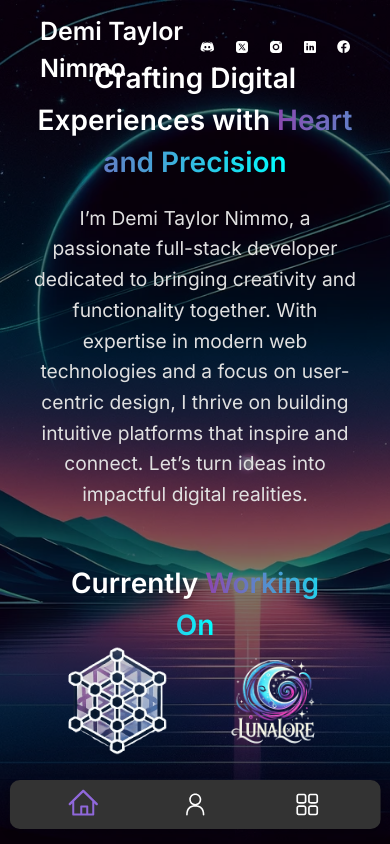
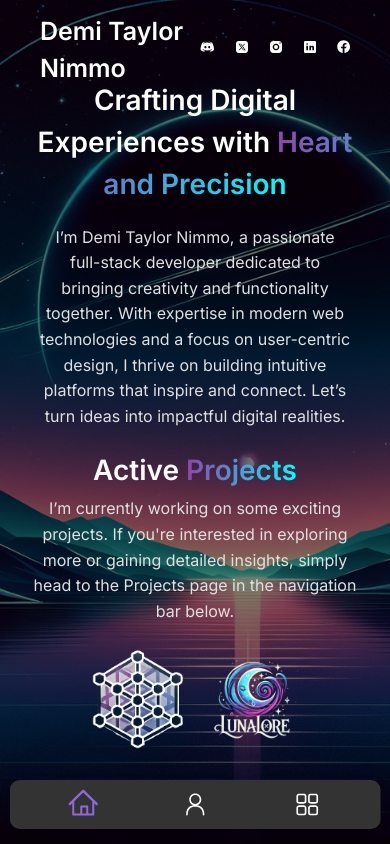
Before and after one commit to DemiInfinity/gh-pages, a Next.js app: page / in a window 390 px wide. Built offline with nearby package versions, Linux system fonts and the light colour scheme.

Commit message:
updated metadata and also added Active projects to main page

```diff
--- a/app/layout.tsx
+++ b/app/layout.tsx
@@ -8,9 +8,9 @@ const inter = Inter({ subsets: ["latin"] });
 
 export const metadata: Metadata = {
   title:
-    "Demi Taylor Nimmo - Professional Software Developer & Computer Scientist",
+    "Demi Taylor Nimmo - Full-Stack Developer | Software Engineer | Innovator",
   description:
-    "Explore the portfolio of Demi Taylor Nimmo, a highly skilled software developer with a strong background in computer science. Specializing in full-stack development, Tailwind CSS, and TypeScript, Demi creates robust and innovative solutions. Discover projects, skills, and the journey of a passionate developer dedicated to pushing the boundaries of technology.",
+    "Welcome to the portfolio of Demi Taylor Nimmo, a driven full-stack software developer and computer scientist with a passion for creating innovative digital solutions. Specializing in modern web technologies like TypeScript, React, and Tailwind CSS, Demi thrives on building intuitive, user-centric applications. Explore the projects, skills, and journey of a developer dedicated to pushing the boundaries of technology and making a lasting impact.",
 };
 
 export default function RootLayout({
--- a/app/page.tsx
+++ b/app/page.tsx
@@ -25,16 +25,18 @@ export default function Home() {
             on building intuitive platforms that inspire and connect. Let’s turn
             ideas into impactful digital realities.
           </p>
-          {/* "Currently Working On" Section */}
-          {/* "Currently Working On" Section */}
-          <section className="currentProjectsContainer">
+
           <h2 className="heading">
-              Currently <span className="gradientText">Working On</span>
+            Active <span className="gradientText">Projects</span>
           </h2>
+          <p className="textProjects">
+            I’m currently working on some exciting projects. If you're
+            interested in exploring more or gaining detailed insights, simply
+            head to the Projects page in the navigation bar below.
+          </p>
+
           <div className="projectsGrid">
-              {/* Project 1 */}
             <div className="projectCard">
-                <Link href="https://github.com/DemiInfinity/elementrix-ui">
               <Image
                 src={`${basePath}/elementrix-logo.png`}
                 alt="Elementrix-UI Logo"
@@ -42,12 +44,9 @@ export default function Home() {
                 height={150}
                 className="projectLogo"
               />
-                </Link>
             </div>
 
-              {/* Project 2 */}
             <div className="projectCard">
-                <Link href="https://github.com/DemiInfinity/lunalore-desktop">
               <Image
                 src={`${basePath}/lunalore-logo.png`}
                 alt="LunaLore Logo"
@@ -55,10 +54,8 @@ export default function Home() {
                 height={150}
                 className="projectLogo"
               />
-                </Link>
             </div>
           </div>
-          </section>
         </div>
       </div>
     </main>
--- a/app/styles.css
+++ b/app/styles.css
@@ -39,42 +39,73 @@
   max-width: 100%; /* Ensure text fits within the screen on mobile */
 }
 
-@media (max-width: 768px) {
-  .textContainer {
-    max-width: 90%;
-    padding: 10px;
-  }
-}
-
-.currentProjectsContainer {
-  padding: 2rem;
+.textProjects {
+  font-size: 1.2rem;
+  line-height: 1.6;
+  color: #e0e0e0;
   text-align: center;
-}
-
-.currentProjectsHeading {
-  font-size: 2rem;
-  font-weight: bold;
-  margin-bottom: 1.5rem;
+  word-wrap: break-word; /* Ensure long words break properly */
+  overflow-wrap: break-word;
+  white-space: normal;
+  max-width: 100%; /* Ensure text fits within the screen on mobile */
+  margin-top: -15px;
 }
 
 .projectsGrid {
   display: flex;
   justify-content: center;
-  gap: 3rem; /* Adds space between logos */
+  gap: 1.2rem; /* Adds space between logos */
+  max-width: 1000px;
+  margin-top: 10px;
   align-items: center;
+  flex-wrap: wrap; /* Allow wrapping of the logos in smaller screens */
 }
 
 .projectCard {
   display: flex;
   justify-content: center;
   align-items: center;
+  flex-basis: 100%; /* Make sure each project takes up full width on small screens */
+  max-width: 250px; /* Limit max width of logos on smaller screens */
+  margin-bottom: 1rem; /* Add some space between rows of logos */
 }
 
 .projectLogo {
   transition: transform 0.3s ease;
   cursor: pointer;
+  width: 100%; /* Make sure logos scale with container width */
+  max-width: 150px; /* Maintain maximum width */
 }
 
-.projectLogo:hover {
-  transform: scale(1.1);
+/* Media Query for smaller screens */
+@media (max-width: 768px) {
+  .textContainer {
+    max-width: 90%;
+    padding: 10px;
+  }
+
+  .buttonGroup {
+    display: flex;
+    flex-direction: column; /* Stack buttons vertically on mobile */
+    gap: 15px;
+  }
+
+  .projectsGrid {
+    gap: 1rem; /* Reduce the gap between project logos */
+    margin-top: 5px;
+  }
+
+  .projectCard {
+    flex-basis: 50%; /* Ensure full-width for logos on mobile */
+    max-width: 100px; /* Ensure logos don’t take too much space */
+  }
+
+  .textHome {
+    font-size: 1rem; /* Adjust text size for mobile */
+    padding: 0 10px; /* Add padding for better readability */
+  }
+
+  .textProjects {
+    font-size: 1rem; /* Adjust text size for mobile */
+  }
 }
```
Lines whose indentation alone changed are shown as unchanged.
